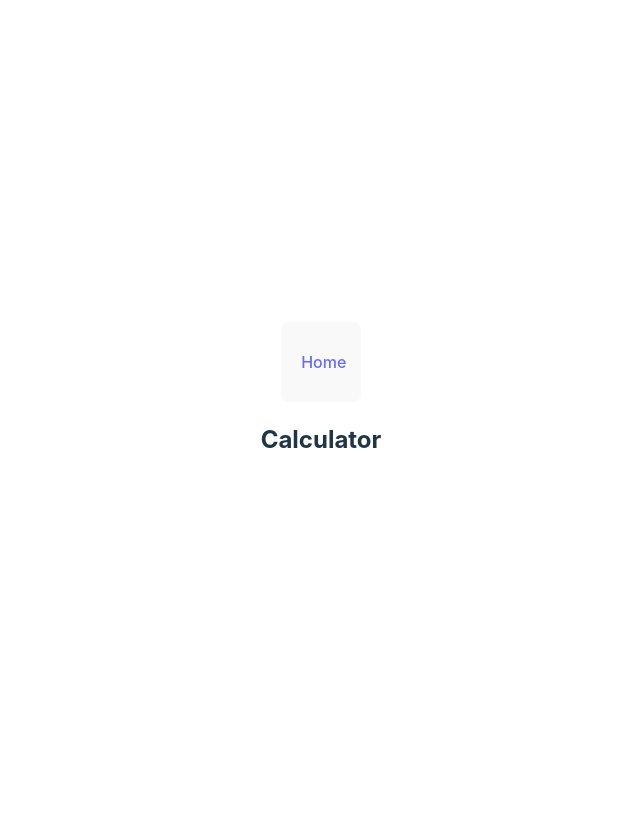
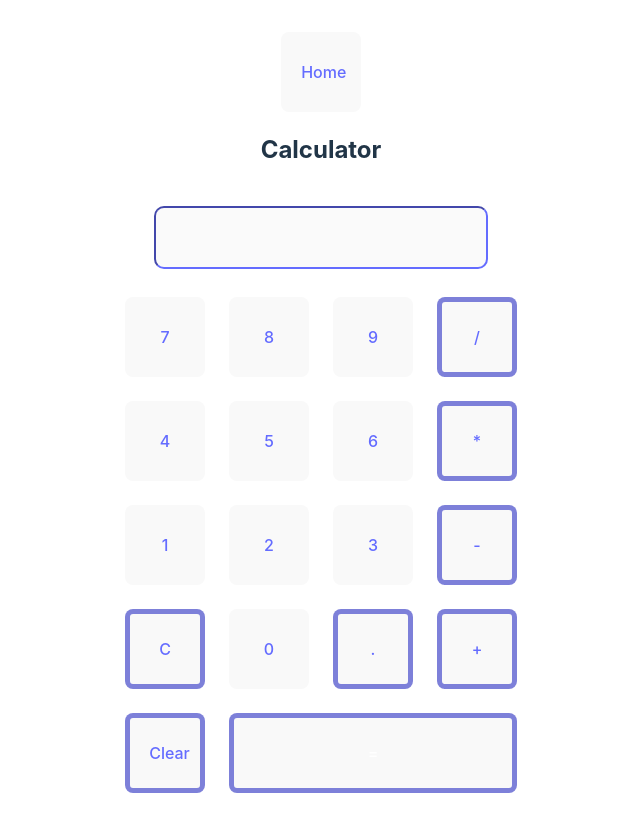
Before and after one commit to NazarPentsarskyi/React-simple-apps, a React (Vite) app: page /calculator in a window 1280 px wide. Shown: the top 832 px of the page, without its empty margins (319-959 px from the left). Before the commit the page ends 800 px from the top, so only its background shows below. Built offline with nearby package versions, Linux system fonts and the light colour scheme.

Commit message:
calculator app added

```diff
--- a/src/App.css
+++ b/src/App.css
@@ -10,6 +10,7 @@
   --button-color: #1a1a1a;
   --hover-color-a:#535bf2;
   --break-color:#a31c1c;
+  --highlight-color:#282dc396;
 
   color-scheme: light dark;
   color: var(--root-color);
@@ -75,6 +76,8 @@ button:hover {
 
 input {
   width: 100px;
+  margin-left: 10px;
+  margin-right: 10px;
 }
 
 .board {
@@ -85,6 +88,29 @@ input {
   cursor: pointer;
   position: relative;
   padding: 10px;
+}
+
+.boardCalculator {
+  display: grid;
+  grid-template-columns: repeat(4, 5em);
+  grid-template-rows: repeat(5, 5em);
+  gap: 1.5em;
+  justify-content: space-around;
+  cursor: pointer;
+  position: relative;
+  padding: 10px;
+}
+
+.equal {
+  grid-column: 2/5;
+  grid-row: 5/6;
+  width: auto;
+  color: var(--root-color);
+}
+
+.highlight {
+  border: 5px solid;
+  border-color: var(--highlight-color);
 }
 
 .square {
@@ -125,10 +151,17 @@ p{
   margin: 10px;
 }
 
-input {
-  margin-left: 10px;
-  margin-right: 10px;
+.formCulculator input {
+  padding: 15px;
+  margin: 0.7em;
+  width: 300px;
+  font-size: 1.6em;
+  border-radius: 10px;
+  border-color: var(--main-color);
+  text-align: right;
+  letter-spacing: 1px;
 }
+
 
 .error {
   display: grid;
--- a/src/components/Calculator.jsx
+++ b/src/components/Calculator.jsx
@@ -1,10 +1,75 @@
+import { useState } from "react";
 import { Link } from "react-router-dom";
 
 const Calculator = () => {
+
+  const [result, setResult] = useState('');
+
+  const handleClick = (event) => {
+
+    if (event.target.name === '.' && result.includes('.')) {
+      return;
+    }
+
+    if (event.target.name === '0' && result === '0') {
+      return;
+    }
+
+    setResult(result.concat(event.target.name));
+  };
+
+  const handleReset = () => {
+    setResult('');
+  };
+
+  const handleBack = () => {
+    setResult(result.slice(0, -1));
+  };
+
+  const handleCalculate = () => {
+    try {
+      setResult(eval(result).toString());
+    }
+    catch (error) {
+      setResult('Error');
+    }
+  };
+
   return (
     <>
       <button><Link to="/"> Home </Link></button>
       <h2>Calculator</h2>
+      <form className="formCulculator">
+        <label htmlFor="calculatorDisplay">
+          <input
+            type="text"
+            id="calculatorDisplay"
+            name="calculatorDisplay"
+            value={result}
+            disabled
+          />
+        </label>
+        </form>
+      <div className="boardCalculator">
+        <button name = '7' onClick={handleClick}>7</button>
+        <button name = '8' onClick={handleClick}>8</button>
+        <button name = '9' onClick={handleClick}>9</button>
+        <button name = '/' onClick={handleClick} className="highlight">/</button>
+        <button name = '4' onClick={handleClick}>4</button>
+        <button name = '5' onClick={handleClick}>5</button>
+        <button name = '6' onClick={handleClick}>6</button>
+        <button name = '*' onClick={handleClick} className="highlight">*</button>
+        <button name = '1' onClick={handleClick}>1</button>
+        <button name = '2' onClick={handleClick}>2</button>
+        <button name = '3' onClick={handleClick}>3</button>
+        <button name = '-' onClick={handleClick}className="highlight">-</button>
+        <button className="highlight" onClick={handleBack}>C</button>
+        <button name = '0' onClick={handleClick}>0</button>
+        <button name = '.' onClick={handleClick}className="highlight">.</button>
+        <button name = '+' onClick={handleClick}className="highlight">+</button>
+        <button className="highlight" onClick={handleReset}>Clear</button>
+        <button className="equal highlight" onClick={handleCalculate}>=</button>
+      </div>
     </>
   )
 }
```
